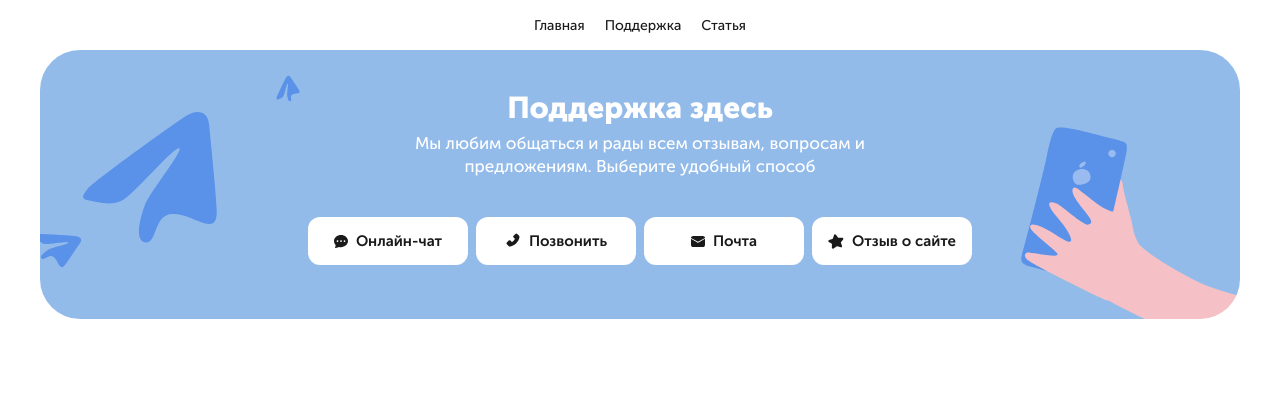
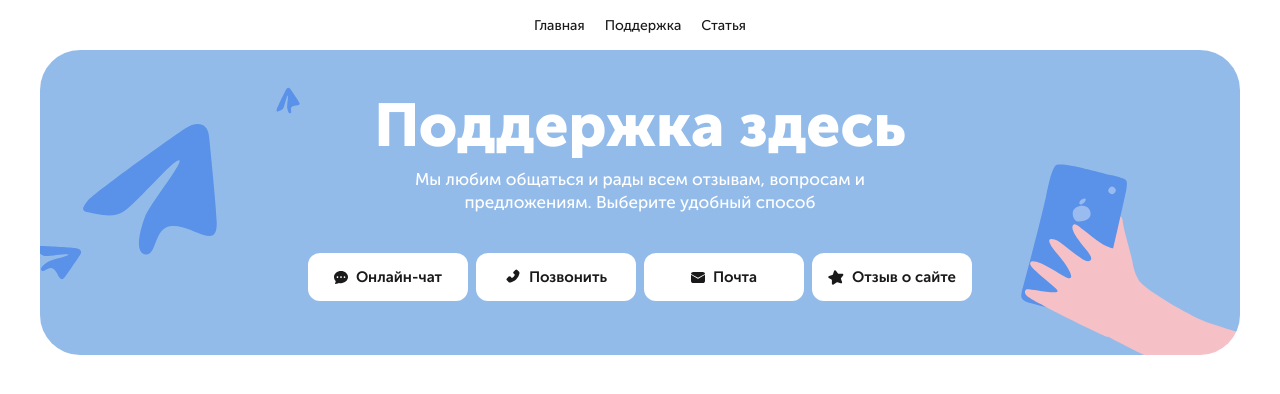
Before and after one commit to ai-from/two-pages, a plain HTML site: page pages/support.html in a window 1280 px wide. Drawn offline with Linux system fonts and the light colour scheme.

Commit message:
min-width 2

```diff
--- a/css/support/header.css
+++ b/css/support/header.css
@@ -51,12 +51,12 @@
 .support header .buttons button:hover {
     background: var(--white-50);
 }
-@media screen and (min-width: 320px) {
+@media screen and (min-width > 576px) {
     .support header h1 {
-        font-size: 30px;
+        font-size: 40px;
     }
 }
-@media screen and (min-width: 576px) {
+@media screen and (min-width > 320px) {
     .support header h1 {
         font-size: 30px;
     }
```
